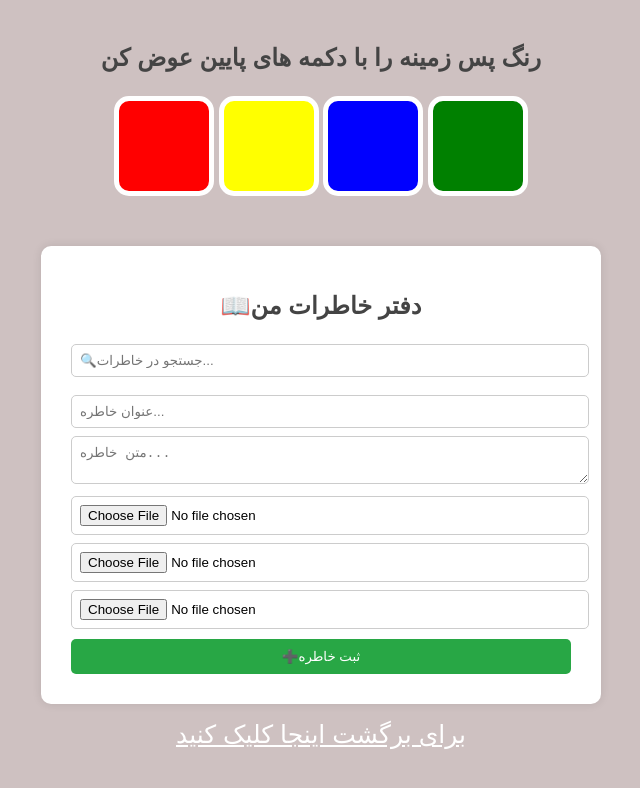
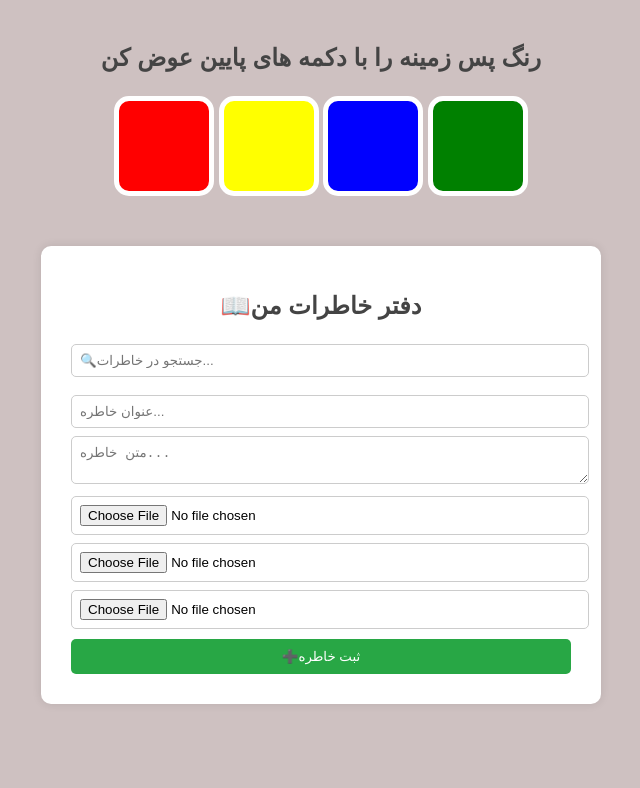
Before and after one commit to baktash-1234/memory, a plain HTML site: page index.html in a window 1280 px wide. Shown: the whole page, without its empty margins (319-959 px from the left). Drawn offline with Linux system fonts and the light colour scheme.

Commit message:
Update index.html

```diff
--- a/index.html
+++ b/index.html
@@ -148,7 +148,6 @@ button:hover {
 
 <div id="memories-list"></div>
 </div>
-<p><a class="href" href="orginal.html">برای برگشت اینجا کلیک کنید </a></p>
 
 <script>
 function changecolor(a) {
```
